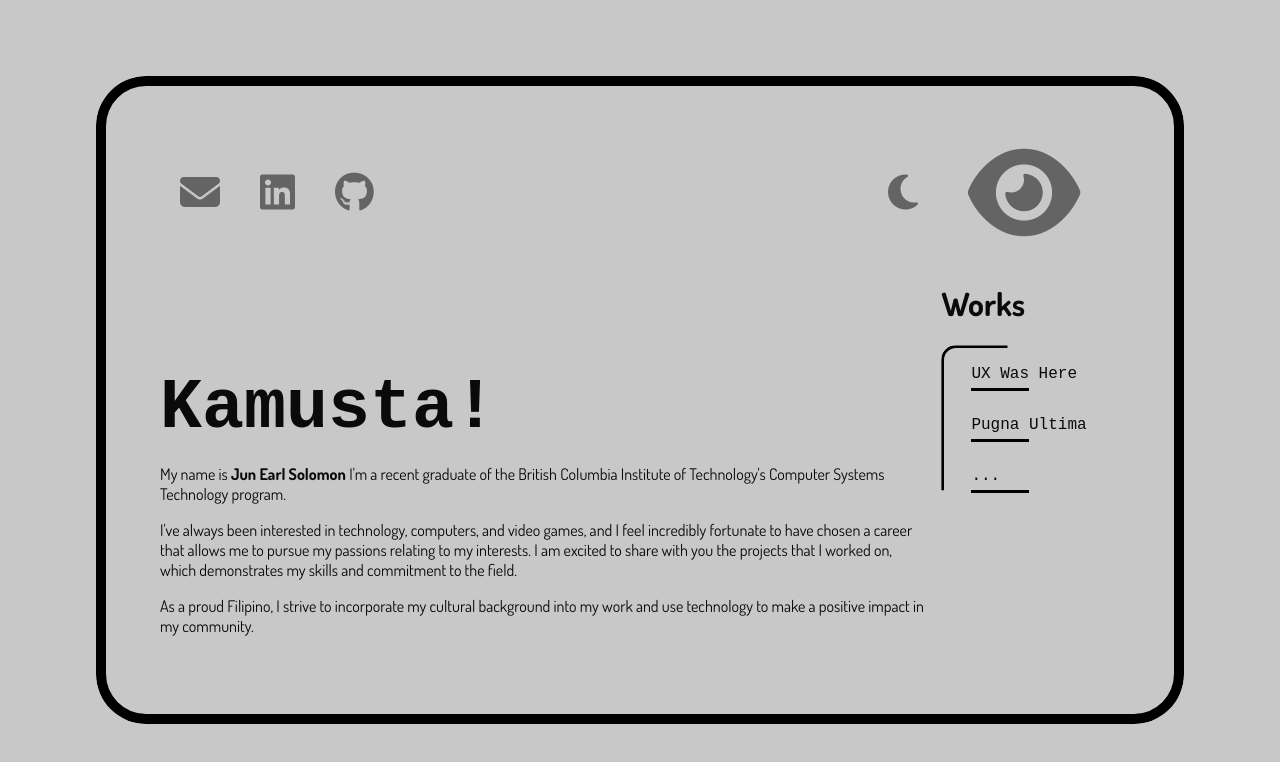
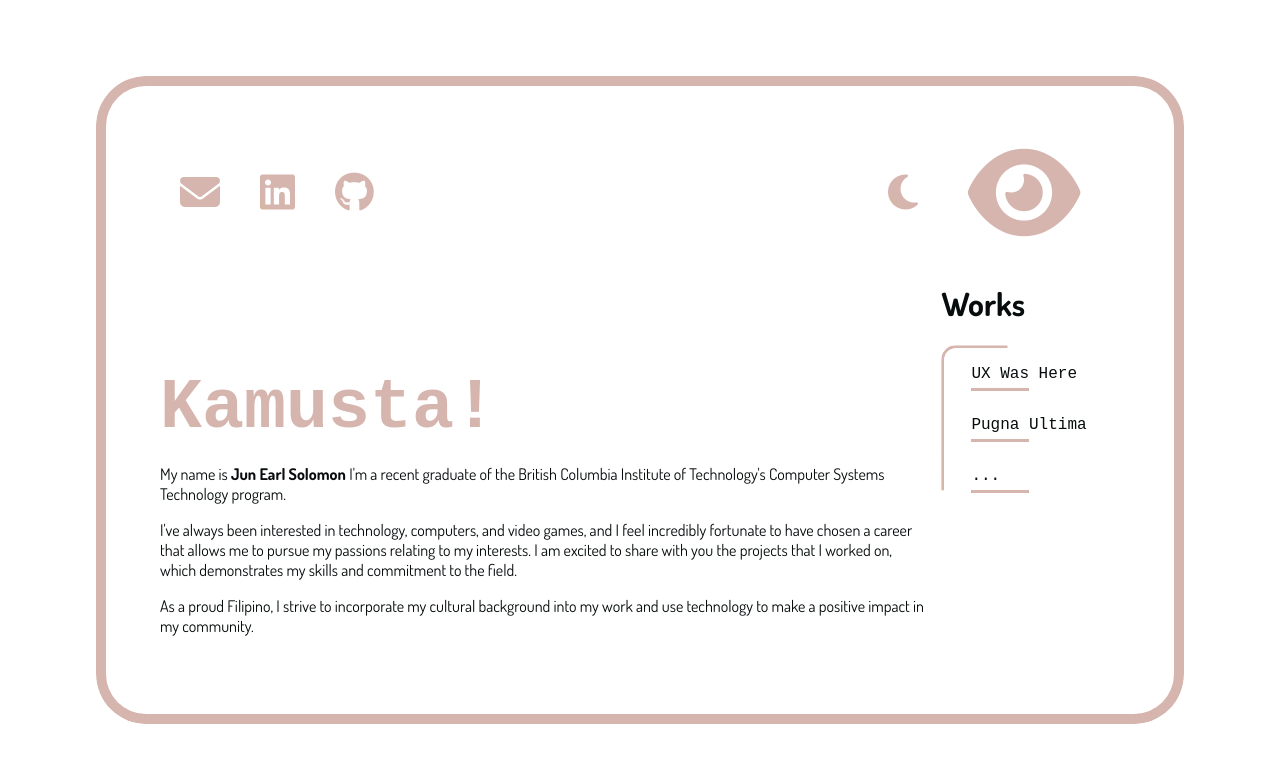
Before and after one commit to Sorumoru/Perso-Webo, a website: page public/index.html in a window 1280 px wide. Drawn offline with Linux system fonts and the light colour scheme.

Commit message:
cool icon highlights

```diff
--- a/public/index.html
+++ b/public/index.html
@@ -53,7 +53,7 @@
       <div class="main">
         <div id="content-item-0" class="content">
           <div class="content-grid-item fade">
-            <h1 class="title">Kamusta!</h1>
+            <h1 class="title"><span class="test">Kamusta!</span></h1>
             <p class="description">
               My name is <b>Jun Earl Solomon</b> I'm a recent graduate of the British Columbia Institute of Technology's
               Computer Systems Technology program.
--- a/public/styles/style.css
+++ b/public/styles/style.css
@@ -4,7 +4,7 @@
 }
 
 :root {
-  --border-theme: linear-gradient(65deg, rgba(255, 215, 0, 1) 0%, rgba(255, 165, 0, 1) 13%, rgba(255, 215, 0, 1) 40%, rgba(255, 255, 255, 1) 50%, rgba(255, 215, 0, 1) 60%, rgba(255, 165, 0, 1) 80%, rgba(255, 215, 0, 1) 100%);
+  --border-theme: linear-gradient(65deg, rgb(255, 215, 0) 0%, rgba(255, 165, 0, 1) 13%, rgba(255, 215, 0, 1) 40%, rgba(255, 255, 255, 1) 50%, rgba(255, 215, 0, 1) 60%, rgba(255, 165, 0, 1) 80%, rgba(255, 215, 0, 1) 100%);
   --bg-color: rgb(28, 28, 28);
   --font-color: rgb(255, 255, 255);
   --font-color-faint: rgb(92, 92, 92);
@@ -12,6 +12,19 @@
   --test: rgb(255, 14, 151);
   --gradient-animation-duration: 10s;
   --gradient-animation-delay: 0s;
+}
+
+.light-mode {
+  --border-theme: linear-gradient(45deg, rgba(255, 215, 0, 1) 0%, rgba(213, 181, 174, 1) 60%);
+  ;
+  ;
+  --bg-color: #fff;
+  --font-color: #070c0d;
+  --font-color-faint: #d5b5ae;
+  --highlight-color: #ffd700;
+
+  --selection-color: #b13b1b;
+  transition: 0.25s;
 }
 
 ::selection {
@@ -24,15 +37,6 @@ body {
   font-family: 'Dosis', monospace;
   margin: 0;
   color: var(--font-color);
-  transition: 0.25s;
-}
-
-.light-mode {
-  --border-theme: rgb(0, 0, 0);
-  --bg-color: rgb(200, 200, 200);
-  --font-color: rgb(10, 10, 10);
-  --font-color-faint: rgb(100, 100, 100);
-  --selection-color: rgb(0, 0, 0);
   transition: 0.25s;
 }
 
@@ -130,20 +134,24 @@ body {
 }
 
 .header>div>a>i {
-  color: var(--font-color-faint);
+  background: var(--border-theme);
+  background-size: 500% 500%;
+  animation: gradient var(--gradient-animation-duration) ease var(--gradient-animation-delay) infinite;
+  background-clip: text;
+  -webkit-background-clip: text;
+  -webkit-text-fill-color: transparent;
   font-size: 40px;
   transition: color 0.5s ease;
 }
 
 .header>div>a>i:hover {
-  color: var(--font-color);
+  color: var(--highlight-color);
 }
 
 .light-switch {
   margin-left: auto;
   position: relative;
-  /* height: 50%; */
-  padding-top: 0;
+  cursor: pointer;
 }
 
 .light-switch>a {
@@ -190,6 +198,15 @@ body {
   font-family: 'Sora', monospace;
   font-size: 70px;
   margin: 0;
+}
+
+.test {
+  background: var(--border-theme);
+  background-size: 500% 500%;
+  animation: gradient var(--gradient-animation-duration) ease var(--gradient-animation-delay) infinite;
+  background-clip: text;
+  -webkit-background-clip: text;
+  -webkit-text-fill-color: transparent;
 }
 
 .content-item-buttons {
```
